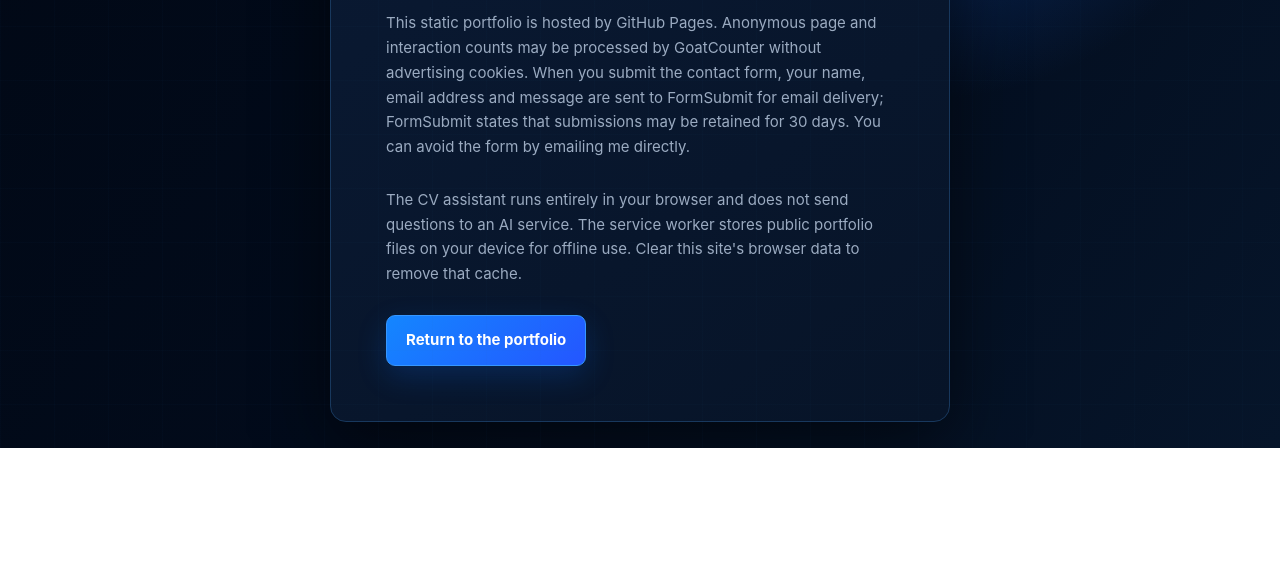
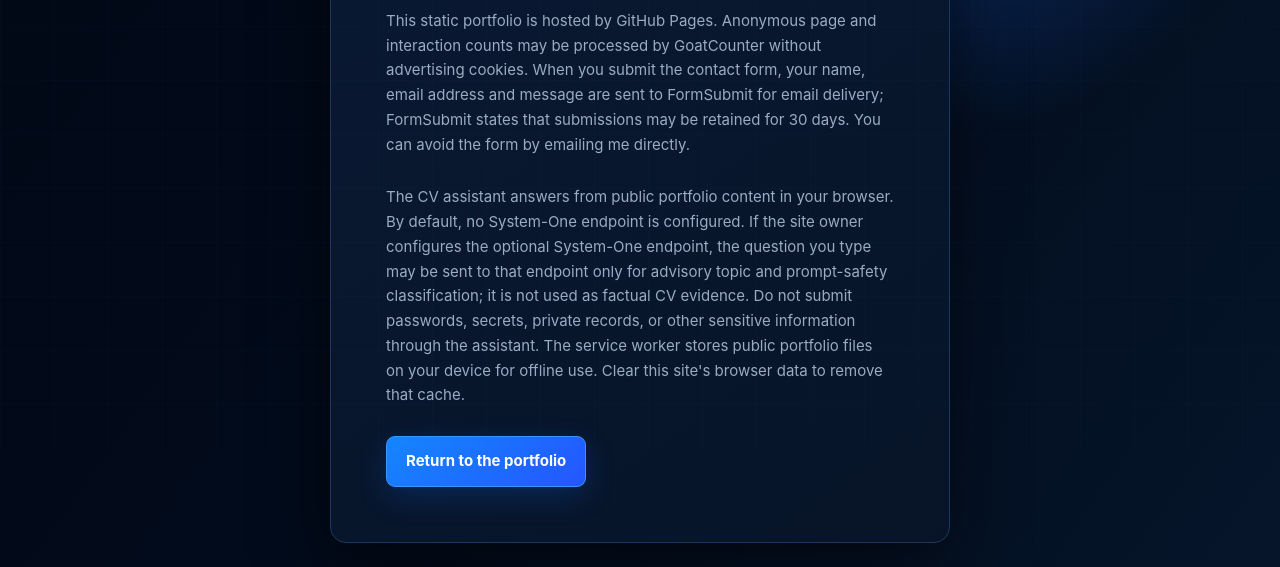
Before and after one commit to GAN-007/GAN-007.github.io, a plain HTML site: page privacy.html in a window 1280 px wide. Shown: the part 352-919 px from the top of the page. Before the commit the page ends 800 px from the top, so only its background shows below. Drawn offline with Linux system fonts and the light colour scheme.

Commit message:
docs(portfolio): correct privacy notice for optional System-One endpoint

```diff
--- a/privacy.html
+++ b/privacy.html
@@ -14,7 +14,7 @@
     <p class="kicker">PRIVACY</p>
     <h1>A small, transparent data footprint.</h1>
     <p>This static portfolio is hosted by GitHub Pages. Anonymous page and interaction counts may be processed by GoatCounter without advertising cookies. When you submit the contact form, your name, email address and message are sent to FormSubmit for email delivery; FormSubmit states that submissions may be retained for 30 days. You can avoid the form by emailing me directly.</p>
-    <p>The CV assistant runs entirely in your browser and does not send questions to an AI service. The service worker stores public portfolio files on your device for offline use. Clear this site's browser data to remove that cache.</p>
+    <p>The CV assistant answers from public portfolio content in your browser. By default, no System-One endpoint is configured. If the site owner configures the optional System-One endpoint, the question you type may be sent to that endpoint only for advisory topic and prompt-safety classification; it is not used as factual CV evidence. Do not submit passwords, secrets, private records, or other sensitive information through the assistant. The service worker stores public portfolio files on your device for offline use. Clear this site's browser data to remove that cache.</p>
     <a class="btn" href="index.html#home">Return to the portfolio</a>
   </main>
   <script data-goatcounter="https://gan-007.goatcounter.com/count" async src="https://gc.zgo.at/count.v5.js" crossorigin="anonymous" integrity="sha384-atnOLvQb9t+jTSipvd75X2yginT4PjVbqDdlJAmxMm+wYElFmeR6EmLP5bYeoRVQ"></script>
```
